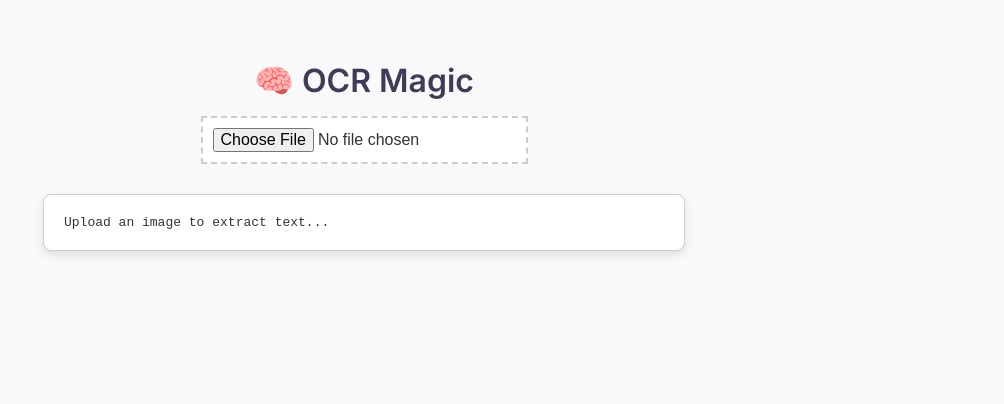
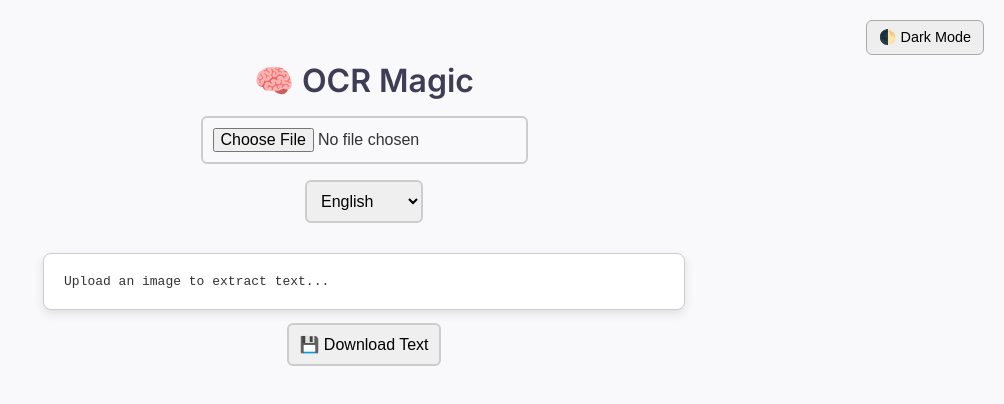
Before and after one commit to agimaxo22/tesseract-training, a plain HTML site: page docs/index.html in a window 1280 px wide. Shown: the whole page, without its empty margins (276-1280 px from the left). Drawn offline with Linux system fonts and the light colour scheme.

Commit message:
UI: Moved download button below output, dark mode to top-right

```diff
--- a/docs/index.html
+++ b/docs/index.html
@@ -16,18 +16,24 @@
       flex-direction: column;
       align-items: center;
       color: #333;
+      position: relative;
     }
     h1 {
       font-size: 2rem;
       color: #3f3d56;
       margin-bottom: 1rem;
     }
-    input[type="file"] {
+    .controls {
+      display: flex;
+      flex-direction: column;
+      align-items: center;
+      gap: 1rem;
+    }
+    input[type="file"], select, button {
       padding: 10px;
-      border: 2px dashed #ccc;
-      background-color: #fff;
-      cursor: pointer;
       font-size: 1rem;
+      border: 2px solid #ccc;
+      border-radius: 6px;
     }
     #output {
       margin-top: 30px;
@@ -40,16 +46,50 @@
       white-space: pre-wrap;
       box-shadow: 0 4px 10px rgba(0,0,0,0.1);
     }
+    .dark {
+      background: #1e1e1e;
+      color: #eee;
+    }
+    .dark #output {
+      background: #2c2c2c;
+      border-color: #444;
+    }
+    .dark-toggle {
+      position: absolute;
+      top: 20px;
+      right: 20px;
+      padding: 8px 12px;
+      font-size: 0.9rem;
+      cursor: pointer;
+      background-color: #eee;
+      border: 1px solid #aaa;
+      border-radius: 6px;
+    }
+    .dark .dark-toggle {
+      background-color: #444;
+      color: #eee;
+      border-color: #666;
+    }
   </style>
 </head>
 <body>
+  <button class="dark-toggle" onclick="toggleDarkMode()">🌓 Dark Mode</button>
   <h1>🧠 OCR Magic</h1>
-  <input type="file" accept="image/*" onchange="runOCR(this)">
+  <div class="controls">
+    <input type="file" accept="image/*" onchange="runOCR(this)">
+    <select id="lang">
+      <option value="eng">English</option>
+      <option value="kor">Korean</option>
+      <option value="mon">Mongolian</option>
+    </select>
+  </div>
   <pre id="output">Upload an image to extract text...</pre>
+  <button onclick="downloadText()">💾 Download Text</button>
 
   <script>
     function runOCR(input) {
       const file = input.files[0];
+      const lang = document.getElementById('lang').value;
       const output = document.getElementById('output');
       if (!file) return;
 
@@ -57,7 +97,7 @@
 
       const reader = new FileReader();
       reader.onload = () => {
-        Tesseract.recognize(reader.result, 'eng', {
+        Tesseract.recognize(reader.result, lang, {
           logger: m => console.log(m)
         }).then(({ data: { text } }) => {
           output.innerText = text;
@@ -67,6 +107,19 @@
       };
       reader.readAsDataURL(file);
     }
+
+    function downloadText() {
+      const text = document.getElementById('output').innerText;
+      const blob = new Blob([text], { type: 'text/plain' });
+      const link = document.createElement('a');
+      link.href = URL.createObjectURL(blob);
+      link.download = 'ocr_output.txt';
+      link.click();
+    }
+
+    function toggleDarkMode() {
+      document.body.classList.toggle('dark');
+    }
   </script>
 </body>
 </html>
```
